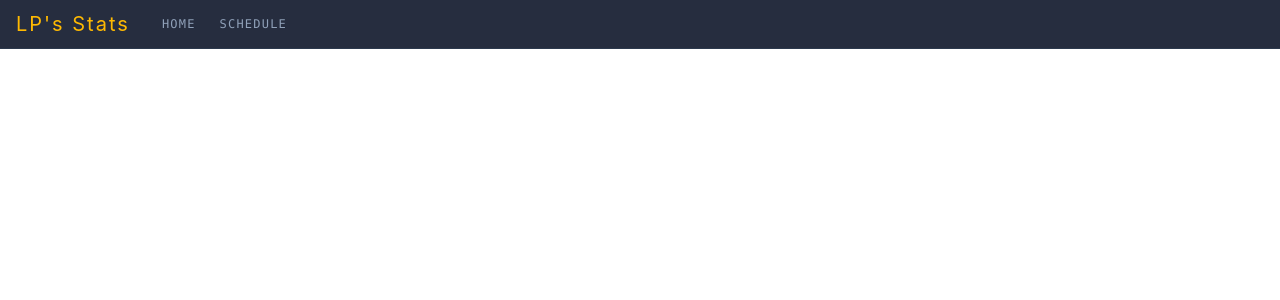
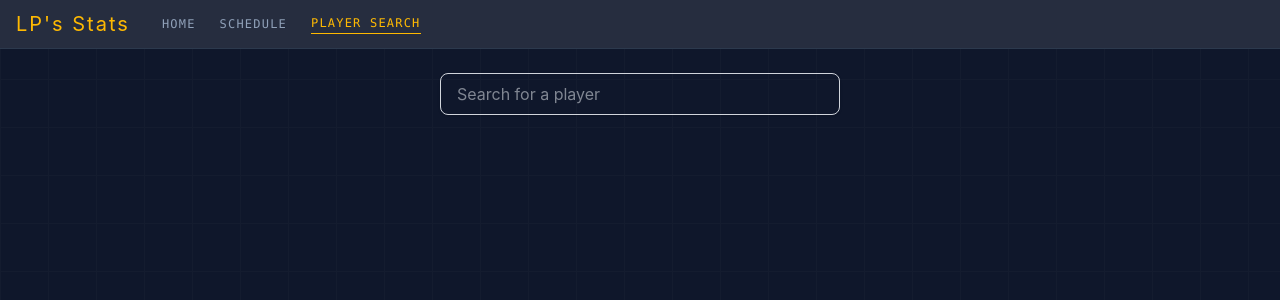
Before and after one commit to lucasPate28/fantasySite, a React (Vite) app: page /playersearch in a window 1280 px wide. Shown: the top 300 px of the page. Built offline with nearby package versions, Linux system fonts and the light colour scheme.

Commit message:
Added player search page

```diff
--- /dev/null
+++ b/src/PlayerSearch.jsx
@@ -0,0 +1,12 @@
+import PlayerSearcher from "./components/PlayerSearcher"
+export default function Home() {
+  return (
+    <div className="min-h-screen bg-slate-900 text-slate-100">
+      <div className="fixed inset-0 pointer-events-none opacity-[0.025]"
+        style={{ backgroundImage: "repeating-linear-gradient(0deg,#fff,#fff 1px,transparent 1px,transparent 48px),repeating-linear-gradient(90deg,#fff,#fff 1px,transparent 1px,transparent 48px)" }} />
+
+        <PlayerSearcher />
+
+    </div>
+  );
+}
--- a/src/components/NavBar.jsx
+++ b/src/components/NavBar.jsx
@@ -3,6 +3,7 @@ import { NavLink } from "react-router-dom";
 const links = [
   { label: "Home", href: "/" },
   { label: "Schedule", href: "/schedule" },
+  { label: "Player Search", href: "/playersearch" },
 ];
 
 export default function Navbar() {
--- /dev/null
+++ b/src/components/PlayerSearcher.jsx
@@ -0,0 +1,41 @@
+import React, { useState } from 'react';
+
+const SearchBar = () => {
+  // Sample data
+  const initialData = ['Connor McDavid', 'Leon Draisaitl', 'Auston Matthews', 'Quinn Hughes', 'Nathan MacKinnon'];
+
+  // State for the search query
+  const [searchTerm, setSearchTerm] = useState('');
+
+  // Filtering logic: returns items that include the search term (case-insensitive)
+  const filteredData = initialData.filter((item) =>
+    item.toLowerCase().includes(searchTerm.toLowerCase())
+  );
+
+  return (
+    <div className="flex flex-col items-center justify-center p-6 w-full max-w-md mx-auto">
+      <input
+        type="text"
+        placeholder="Search for a player"
+        value={searchTerm}
+        onChange={(e) => setSearchTerm(e.target.value)}
+        className="w-full px-4 py-2 border border-gray-300 rounded-lg shadow-sm focus:outline-none focus:ring-2 focus:ring-blue-500 focus:border-transparent transition-all"
+      />
+      {searchTerm && (
+        <ul className="w-full mt-4 bg-white border border-gray-200 rounded-lg divide-y divide-gray-100 shadow-sm">
+            {filteredData.length > 0 ? (
+            filteredData.map((fruit, index) => (
+                <li key={index} className="px-4 py-2.5 text-gray-700 hover:bg-gray-50 transition-colors">
+                {fruit}
+                </li>
+            ))
+            ) : (
+            <li className="px-4 py-2.5 text-gray-400 text-center italic">No results found</li>
+            )}
+        </ul>
+        )}
+    </div>
+  );
+};
+
+export default SearchBar;
--- a/src/main.jsx
+++ b/src/main.jsx
@@ -5,6 +5,7 @@ import "./index.css";
 import Navbar from "./components/NavBar";
 import Home from "./Home";
 import Schedule from "./Schedule";
+import PlayerSearch from "./PlayerSearch";
 
 function Layout() {
   return (
@@ -13,6 +14,7 @@ function Layout() {
       <Routes>
         <Route path="/" element={<Home />} />
         <Route path="/schedule" element={<Schedule />} />
+        <Route path="/playersearch" element={<PlayerSearch />} />
       </Routes>
     </>
   );
```
